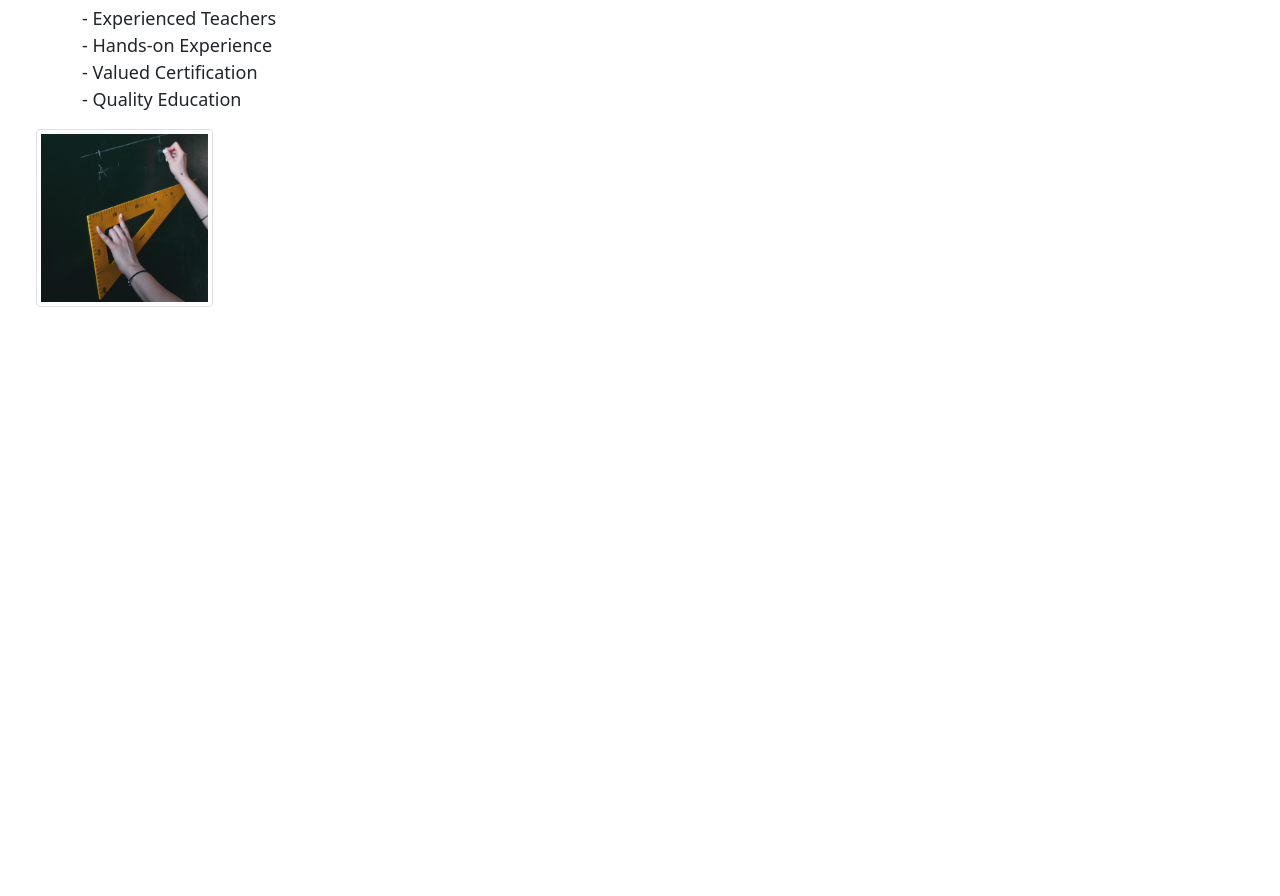
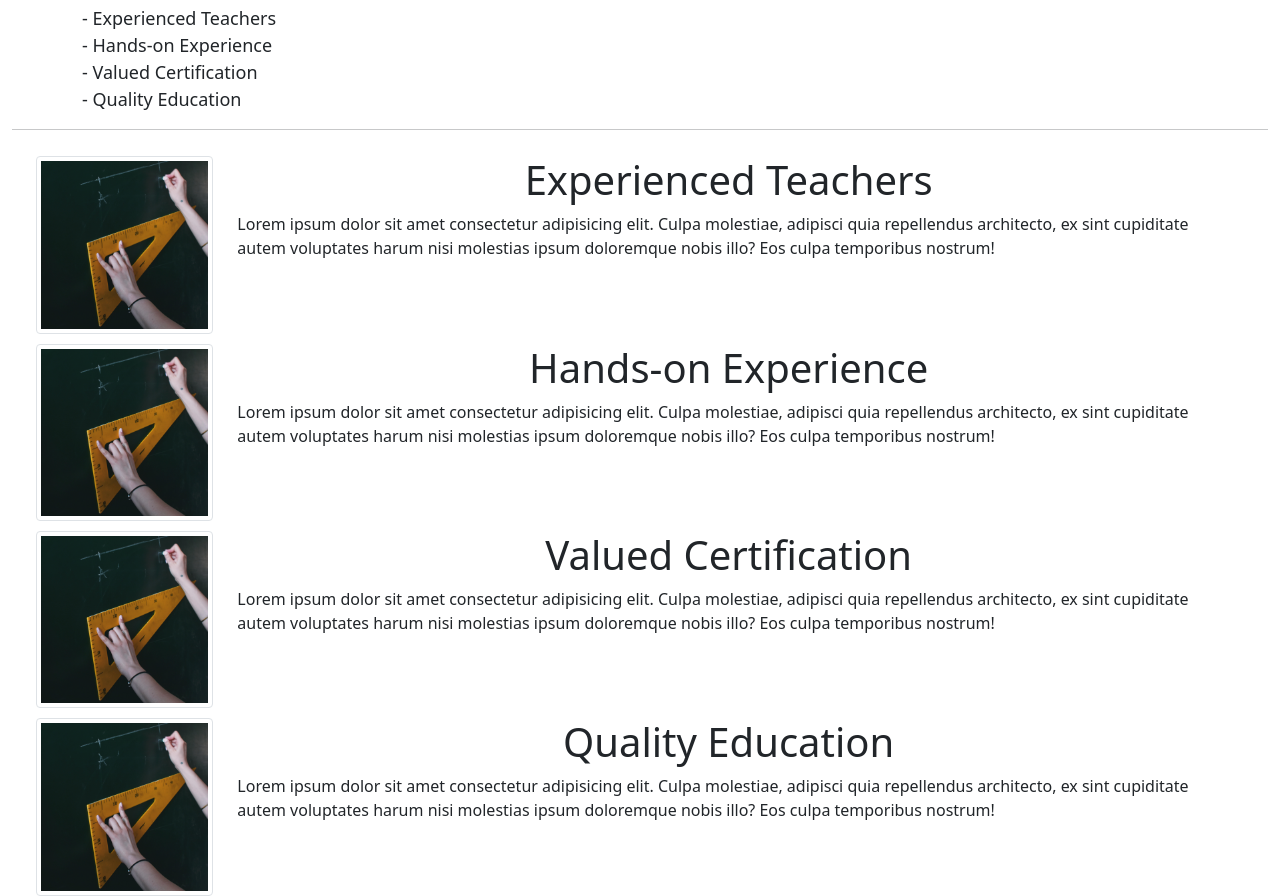
Before and after one commit to UniqueJackal5/ci_website, a plain HTML site: page index.html in a window 1280 px wide. Shown: the part 1760-2656 px from the top of the page. Before the commit the page ends 2067 px from the top, so only its background shows below. Drawn offline with nearby package versions, Linux system fonts and the light colour scheme.

Commit message:
added features

```diff
--- a/index.html
+++ b/index.html
@@ -127,11 +127,67 @@
           <li>- Quality Education</li>
         </ul>
       </div>
+      <hr/>
+      <div style="height: 10px;"></div>
+
       <div class="container-fluid row">
         <div class="col-sm-2">
           <img src="./assets/features images/Attractive-scholarship-res.jpg" alt="" class="img-thumbnail">
         </div>
-        <div class="col-sm-10"></div>
+        <div class="col-sm-10">
+          <h4 class="display-6 text-center">Experienced Teachers</h4>
+          <p class="text-start">
+            Lorem ipsum dolor sit amet consectetur adipisicing elit. Culpa molestiae, adipisci quia repellendus
+            architecto, ex sint cupiditate autem voluptates harum nisi molestias ipsum doloremque nobis illo?
+            Eos culpa temporibus nostrum!
+          </p>
+        </div>
+      </div>
+
+      <div style="height: 10px;"></div>
+
+      <div class="container-fluid row">
+        <div class="col-sm-2">
+          <img src="./assets/features images/Attractive-scholarship-res.jpg" alt="" class="img-thumbnail">
+        </div>
+        <div class="col-sm-10">
+          <h4 class="display-6 text-center">Hands-on Experience</h4>
+          <p class="text-start">
+            Lorem ipsum dolor sit amet consectetur adipisicing elit. Culpa molestiae, adipisci quia repellendus
+            architecto, ex sint cupiditate autem voluptates harum nisi molestias ipsum doloremque nobis illo?
+            Eos culpa temporibus nostrum!
+          </p>
+        </div>
+      </div>
+      <div style="height: 10px;"></div>
+
+      <div class="container-fluid row">
+        <div class="col-sm-2">
+          <img src="./assets/features images/Attractive-scholarship-res.jpg" alt="" class="img-thumbnail">
+        </div>
+        <div class="col-sm-10">
+          <h4 class="display-6 text-center">Valued Certification</h4>
+          <p class="text-start">
+            Lorem ipsum dolor sit amet consectetur adipisicing elit. Culpa molestiae, adipisci quia repellendus
+            architecto, ex sint cupiditate autem voluptates harum nisi molestias ipsum doloremque nobis illo?
+            Eos culpa temporibus nostrum!
+          </p>
+        </div>
+      </div>
+      <div style="height: 10px;"></div>
+
+      <div class="container-fluid row">
+        <div class="col-sm-2">
+          <img src="./assets/features images/Attractive-scholarship-res.jpg" alt="" class="img-thumbnail">
+        </div>
+        <div class="col-sm-10">
+          <h4 class="display-6 text-center">Quality Education</h4>
+          <p class="text-start">
+            Lorem ipsum dolor sit amet consectetur adipisicing elit. Culpa molestiae, adipisci quia repellendus
+            architecto, ex sint cupiditate autem voluptates harum nisi molestias ipsum doloremque nobis illo?
+            Eos culpa temporibus nostrum!
+          </p>
+        </div>
       </div>
   </div>
 
```
